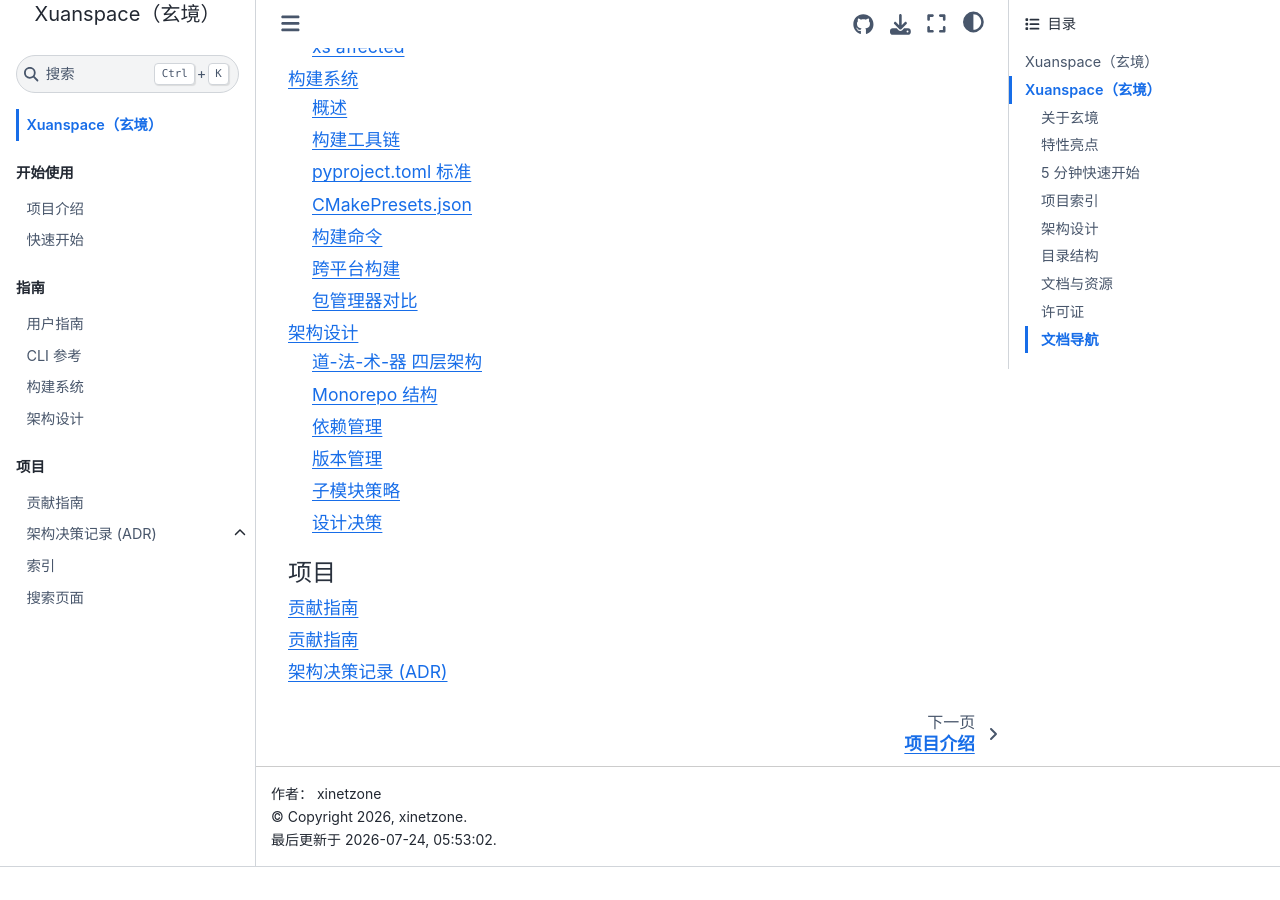
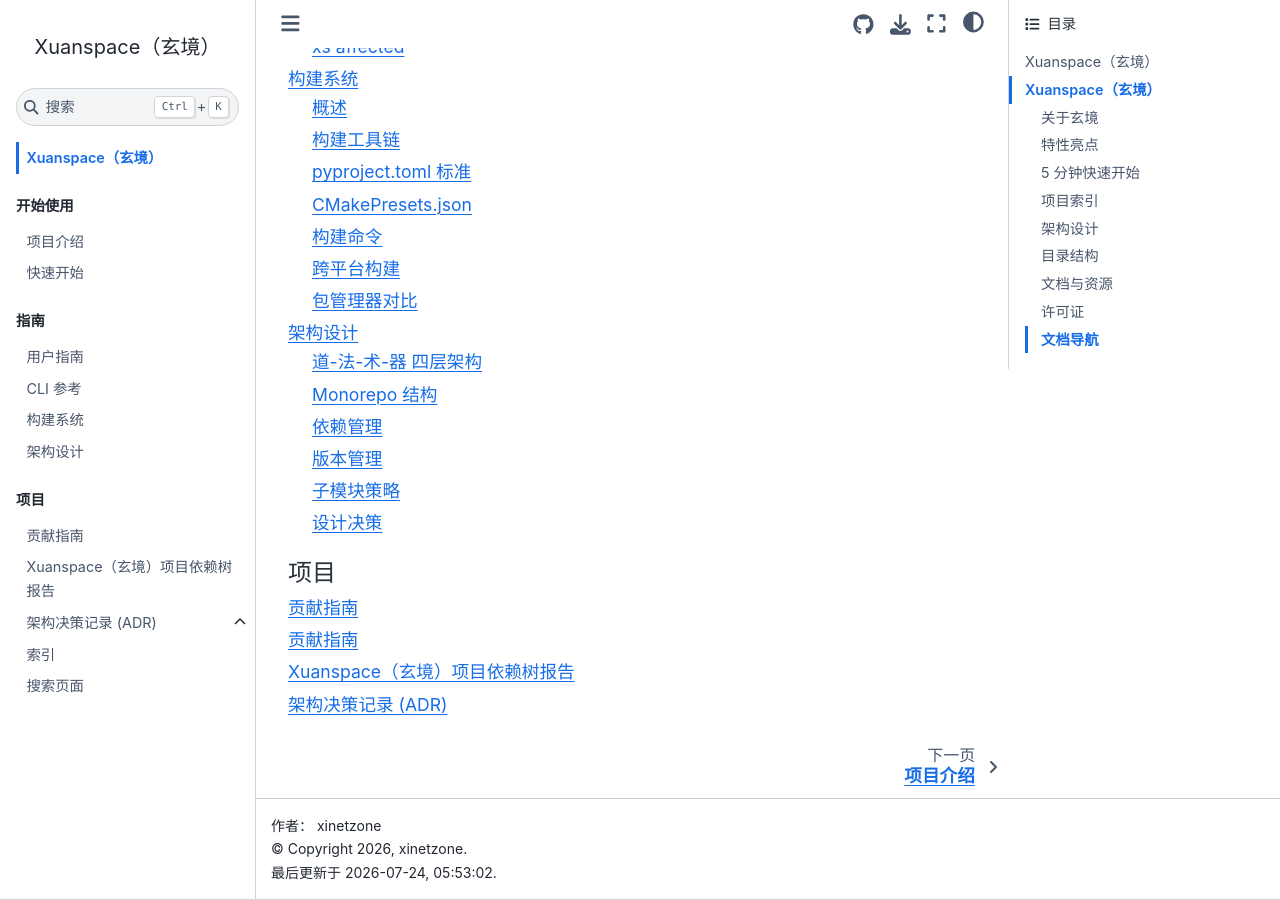
Before and after one commit to xinetzone/xuanspace, a Sphinx documentation site: the page built from docs/index.md, in a window 1280 px wide and 900 px high, scrolled down 6740 px. Built offline with Sphinx 7.4.7 and the Sphinx Book theme 1.1.4, drawn with Linux system fonts in a browser that asks for light colours; before the commit the page ends 7607 px from its top, so only the background shows below that; some of the changed lines change nothing that is shown.

Commit message:
docs: 新增项目依赖树报告（目录结构/Git子模块树/包依赖图/依赖矩阵/CI流水线）

````diff
--- /dev/null
+++ b/docs/dependency-report.md
@@ -0,0 +1,118 @@
+---
+id: "dependency-report"
+version: "1.0"
+x-toml-ref: "../.meta/toml/docs/dependency-report.toml"
+---
+
+# Xuanspace（玄境）项目依赖树报告
+
+> 生成日期：2026-07-24 | 根版本：v0.1.0 | Python >= 3.13
+
+## 1. 目录结构
+
+```
+xuanspace/                          # 根项目（Monorepo）
+├── libs/                           # 自建/第三方库
+│   ├── xuan-core/                  # 核心工具库 v0.1.0
+│   ├── xuan-ext-demo/              # C++ 原生扩展示例 v0.1.0
+│   └── tvm-book/                   # [submodule] TVM 中文手册 (flexloopy)
+├── apps/                           # 应用（空，待填充）
+├── tools/                          # 开发工具
+│   ├── xs/                         # xs-cli v0.1.0（CLI 命令行工具）
+│   └── templates/                  # 项目模板（python/native/static）
+├── vendor/                         # 上游第三方依赖
+│   └── tvm-ffi/                    # [submodule] Apache TVM-FFI
+│       └── 3rdparty/
+│           ├── dlpack/             # [nested submodule] DLPack v1.3
+│           └── libbacktrace/       # [nested submodule] libbacktrace
+├── docs/                           # Sphinx + MyST 文档
+├── tests/                          # 项目级测试
+├── scripts/                        # 构建/运维脚本
+├── attic/                          # 归档项目
+└── .github/workflows/              # CI/CD（quality + template-validation）
+```
+
+## 2. Git 子模块依赖树
+
+```
+xuanspace (main repo)
+│
+├── libs/tvm-book @ 83c4baa (v0.1.4-3)
+│   └── (无嵌套子模块)
+│
+└── vendor/tvm-ffi @ 135c2e8 (v0.1.12-57)
+    ├── 3rdparty/dlpack @ 84d107b (v1.3)
+    └── 3rdparty/libbacktrace @ 7939218
+```
+
+## 3. Python 包依赖图
+
+```mermaid
+graph TD
+    ROOT[xuanspace v0.1.0<br/>Python >= 3.13]
+    XS[xs-cli v0.1.0<br/>typer, rich, packaging, tomli-w]
+    XC[xuan-core v0.1.0]
+    XED[xuan-ext-demo v0.1.0<br/>native/C++]
+    FL[flexloopy<br/>tvm-book 子模块<br/>Python >= 3.8]
+    FFI[apache-tvm-ffi<br/>vendor 子模块<br/>Python >= 3.9]
+    TE[typing-extensions >= 4.5]
+
+    ROOT --> XS
+    ROOT --> XC
+    ROOT --> XED
+    ROOT --> FL
+    FL --> FFI
+    FL --> TE
+    FFI --> TE
+```
+
+## 4. 依赖关系矩阵
+
+| 包名 | 来源 | 版本 | Python | 运行时依赖 | 类型 |
+|------|------|------|--------|-----------|------|
+| `xuanspace` | 根 | 0.1.0 | >=3.13 | — | monorepo-root |
+| `xs-cli` | self | 0.1.0 | >=3.13 | typer, rich, packaging, tomli-w | tools |
+| `xuan-core` | self | 0.1.0 | >=3.13 | 无 | lib |
+| `xuan-ext-demo` | self | 0.1.0 | >=3.13 | 无 | lib(native) |
+| `flexloopy` | submodule | — | >=3.8 | typing-extensions, apache-tvm-ffi | lib |
+| `apache-tvm-ffi` | submodule | — | >=3.9 | typing-extensions | vendor |
+| `dlpack` | nested | v1.3 | — | — | vendor(C) |
+| `libbacktrace` | nested | — | — | — | vendor(C) |
+
+## 5. 关键依赖链
+
+```
+flexloopy → apache-tvm-ffi → typing-extensions
+```
+
+### Python 版本兼容性
+
+| 包 | 要求 | 根项目 (>=3.13) | 状态 |
+|----|------|:---:|:---:|
+| xs-cli | >=3.13 | 一致 | ✅ |
+| xuan-core | >=3.13 | 一致 | ✅ |
+| xuan-ext-demo | >=3.13 | 一致 | ✅ |
+| flexloopy | >=3.8 | 向下兼容 | ✅ |
+| apache-tvm-ffi | >=3.9 | 向下兼容 | ✅ |
+
+## 6. 开发依赖（按分组）
+
+| 分组 | 依赖 | 用途 |
+|------|------|------|
+| **docs** | sphinx, myst-parser, sphinx-book-theme, sphinx-design, sphinx-copybutton, sphinxcontrib-mermaid | 文档构建 |
+| **test** | pytest, pytest-cov, pytest-xdist | 测试框架 |
+| **lint** | mypy, ruff, black, isort | 代码质量 |
+| **build** | build, scikit-build-core, cmake, ninja | 构建系统 |
+| **dev** | pdm, typer, rich, packaging, tomli-w, xs-cli + 上述全部 | 全量开发环境 |
+
+## 7. CI 流水线
+
+| Job | 触发条件 | 覆盖 |
+|-----|---------|------|
+| `quality` | push/PR | `xs doctor` + `xs meta validate` + `xs lfs check` + `xs docs build` |
+| `template-validation` | push/PR | 3 平台 x 3 模板类型（python/native/static） |
+| `test` | push/PR | Python 3.13 单元测试 |
+| `lint` | push/PR | ruff + mypy + black |
+
+<!-- changelog -->
+- 2026-07-24 | docs | 初始版本，涵盖目录结构、Git 子模块树、Python 包依赖图、依赖矩阵、版本兼容性、开发依赖、CI 流水线
--- a/docs/index.md
+++ b/docs/index.md
@@ -28,6 +28,7 @@
 :maxdepth: 1
 
 contributing
+dependency-report
 adr/index
 ```
 
````
Also changed, not shown: .meta/toml/docs/dependency-report.toml (added).
